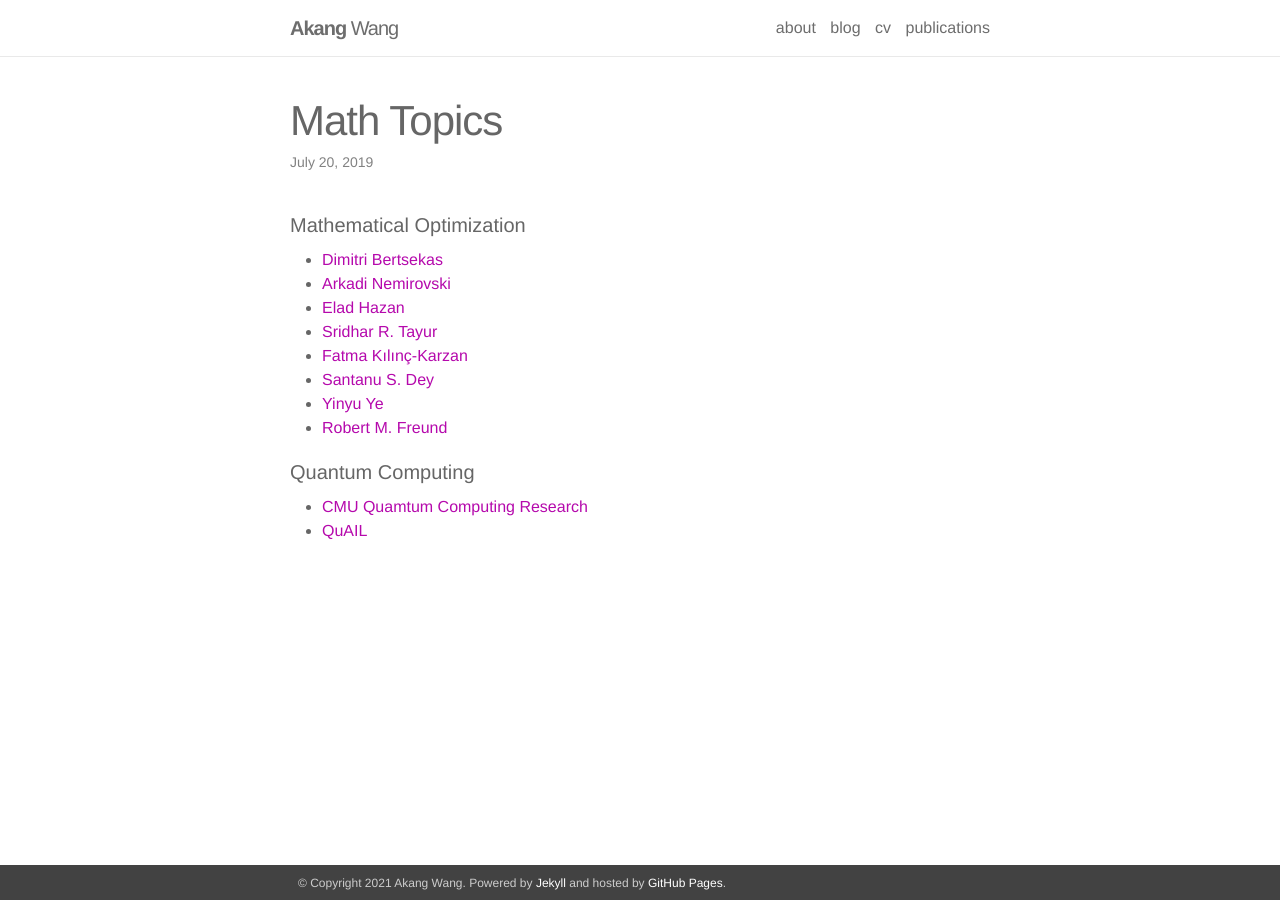
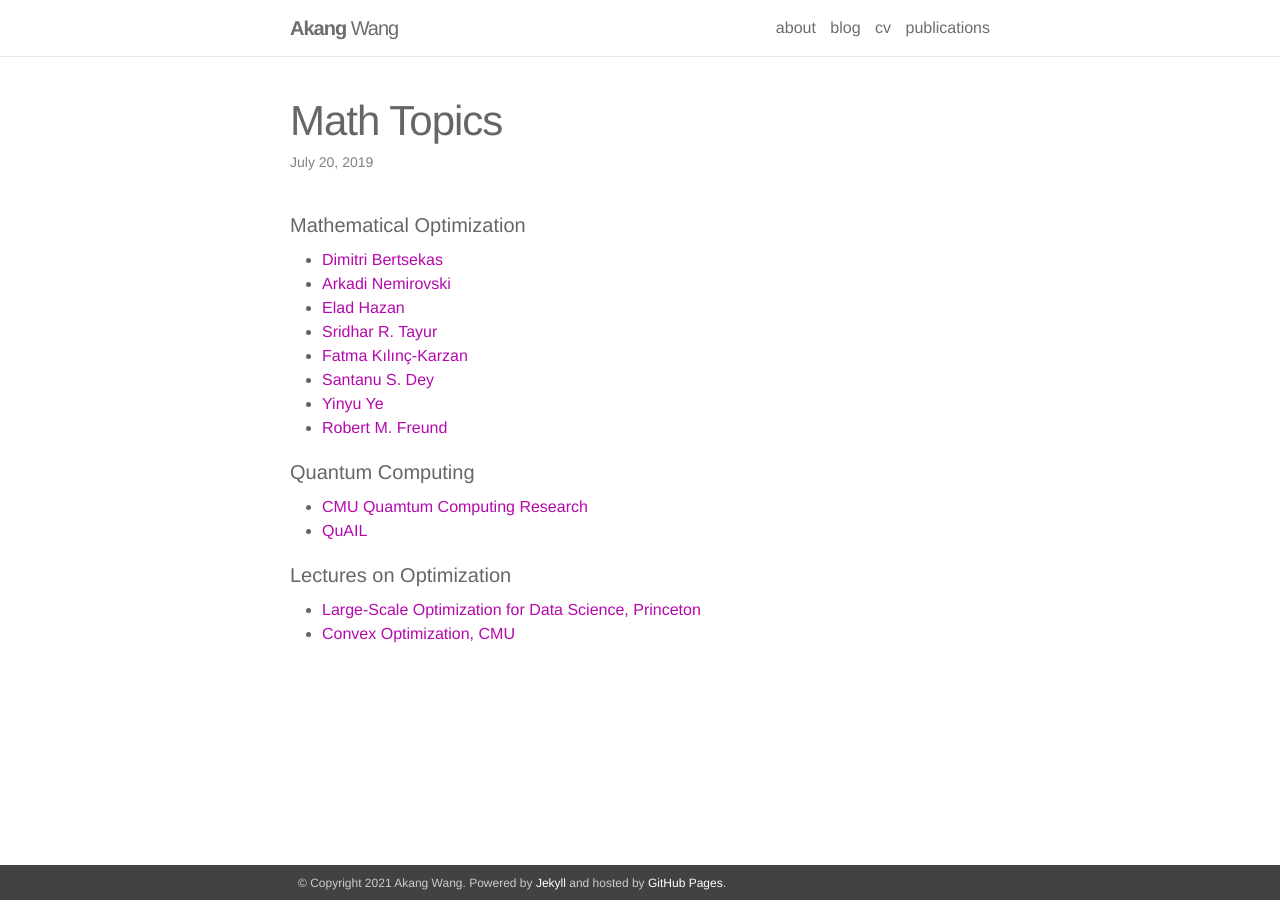
Before and after one commit to VINCENTW2046/akangw.github.io, a Jekyll site: the page built from _posts/2019-07-20-Math_topics.md, in a window 1280 px wide. Built offline with Jekyll 4.4.1, drawn with Linux system fonts in a browser that asks for light colours.

Commit message:
Update 2019-07-20-Math_topics.md

```diff
--- a/_posts/2019-07-20-Math_topics.md
+++ b/_posts/2019-07-20-Math_topics.md
@@ -25,3 +25,11 @@ description:
     <li><a href="https://www.cmu.edu/tepper/faculty-and-research/research/quantum-computing-business.html" target="_blank">CMU Quamtum Computing Research</a></li>
     <li><a href="https://ti.arc.nasa.gov/tech/dash/groups/quail/" target="_blank">QuAIL</a></li>
 </ul>
+
+
+
+#### Lectures on Optimization
+<ul>
+    <li><a href="http://www.princeton.edu/~yc5/ele522_optimization/index.html" target="_blank">Large-Scale Optimization for Data Science, Princeton</a></li>
+    <li><a href="http://www.stat.cmu.edu/~ryantibs/convexopt/" target="_blank">Convex Optimization, CMU</a></li>
+</ul>
```
